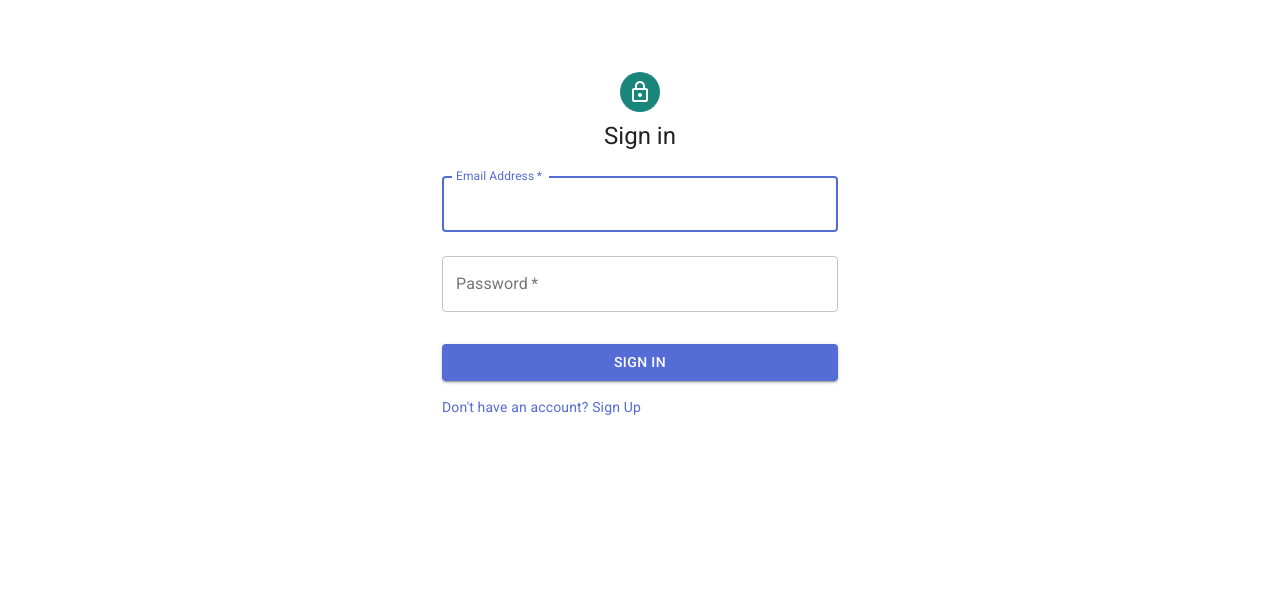
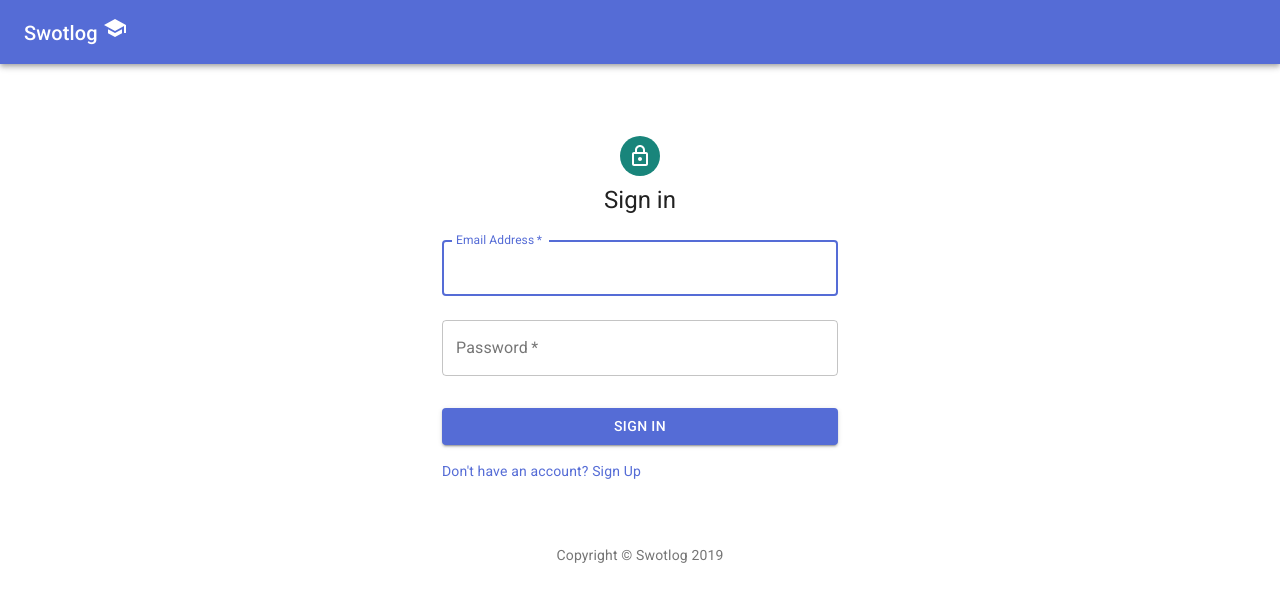
Before and after one commit to arndzk/swotlog, a Next.js app: page /signin in a window 1280 px wide. Shown: the top 602 px of the page. Built offline with nearby package versions, Linux system fonts and the light colour scheme.

Commit message:
_app.js changes: - Dynamic page title based on route - Footer & Header everywhere - Dynamic container size based on route

```diff
--- a/pages/_app.js
+++ b/pages/_app.js
@@ -1,12 +1,13 @@
-import React from 'react';
-import NextApp from 'next/app';
-import Head from 'next/head';
-import CssBaseline from '@material-ui/core/CssBaseline';
-import Container from '@material-ui/core/Container';
-import { ThemeProvider } from '@material-ui/core/styles';
+import NextApp from "next/app";
+import Head from "next/head";
+import CssBaseline from "@material-ui/core/CssBaseline";
+import Container from "@material-ui/core/Container";
+import { ThemeProvider } from "@material-ui/core/styles";
+import Footer from "components/Footer";
+import Header from "components/Header";
+import { PAGE_TITLES } from "constants/misc";
 
-import theme from '../utils/theme';
-
+import theme from "../utils/theme";
 export default class App extends NextApp {
   // Only uncomment this method if you have blocking data requirements for
   // every single page in your application. This disables the ability to
@@ -21,27 +22,38 @@ export default class App extends NextApp {
   // }
   componentDidMount() {
     // Remove the server-side injected CSS.
-    const jssStyles = document.querySelector('#jss-server-side');
+    const jssStyles = document.querySelector("#jss-server-side");
     if (jssStyles) {
       jssStyles.parentElement.removeChild(jssStyles);
     }
   }
 
   render() {
-    const { Component, pageProps } = this.props;
+    const {
+      Component,
+      pageProps,
+      router: { asPath }
+    } = this.props;
+    const [, main, sub] = asPath.split("/");
+    const title = PAGE_TITLES[main];
 
     return (
-      <React.Fragment>
+      <>
         <Head>
-          <title>Swotlog</title>
+          <title>{title ? `${title} | ` : ""}Swotlog</title>
         </Head>
         <ThemeProvider theme={theme}>
           <CssBaseline />
-          <Container component="main" maxWidth="xs">
+          <Header />
+          <Container
+            component="main"
+            {...(["signin", "signup"].includes(main) && { maxWidth: "xs" })}
+          >
             <Component {...pageProps} />
           </Container>
+          <Footer />
         </ThemeProvider>
-      </React.Fragment>
+      </>
     );
   }
 }
--- a/pages/_document.js
+++ b/pages/_document.js
@@ -1,4 +1,3 @@
-import React from "react";
 import Document, { Head, Main, NextScript } from "next/document";
 import { ServerStyleSheets } from "@material-ui/core/styles";
 
```
